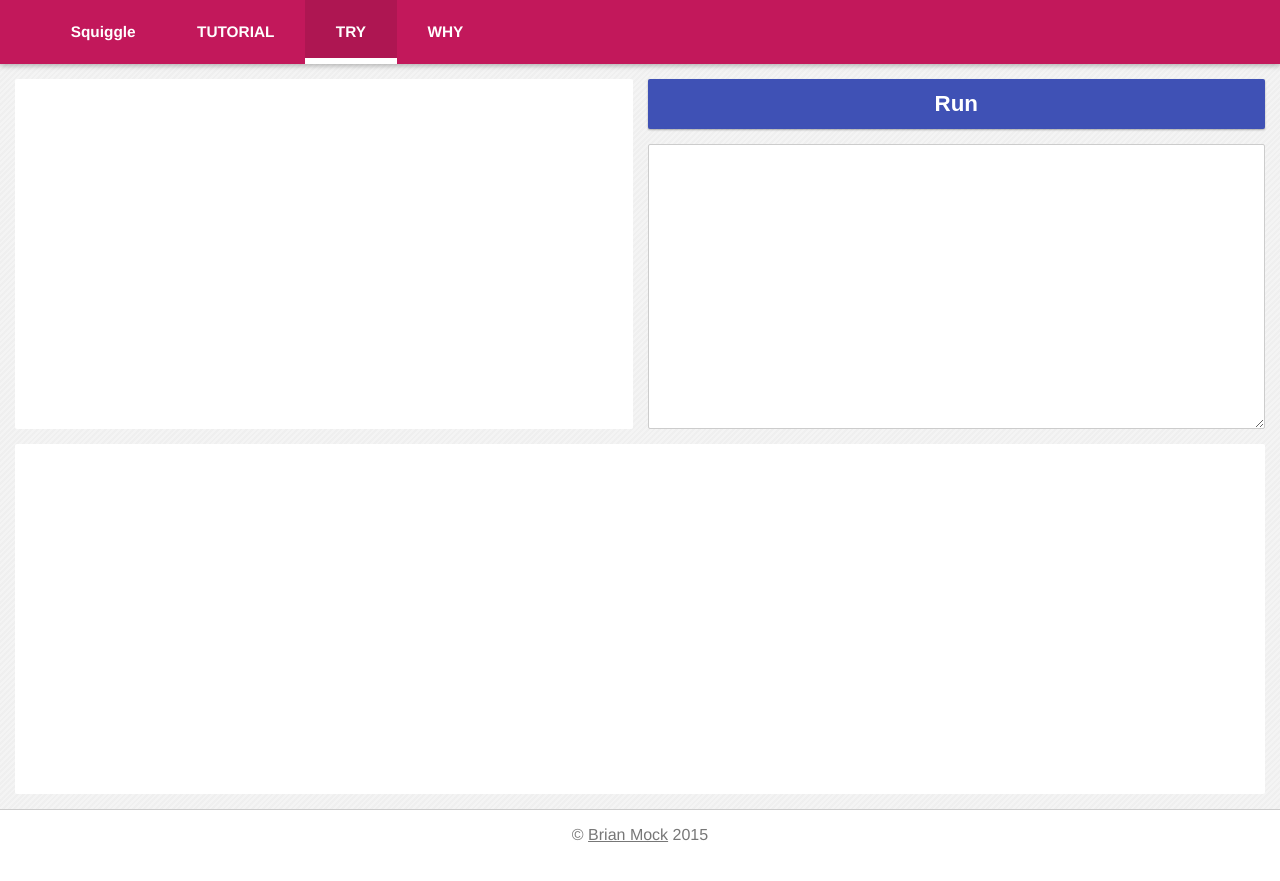
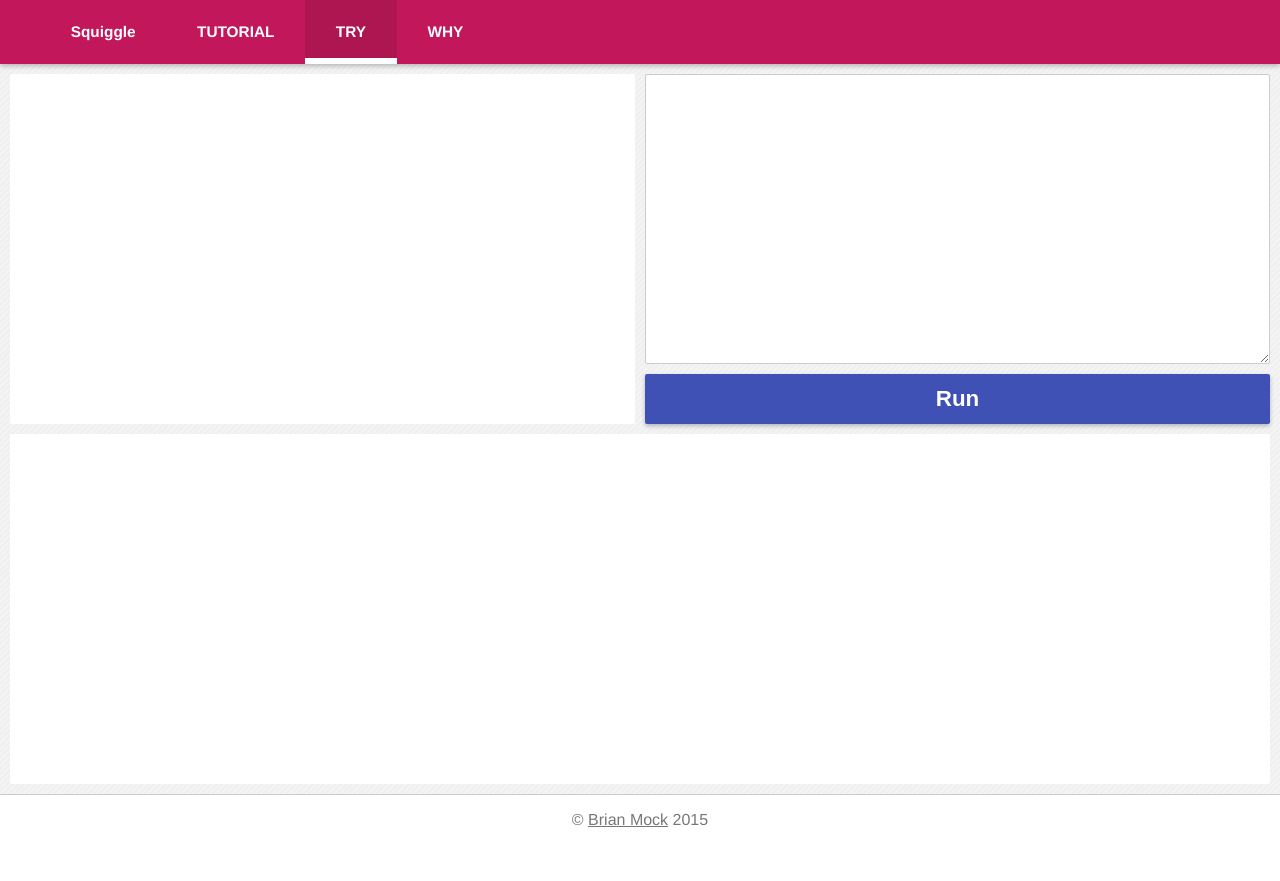
Before and after one commit to squiggle-lang/squiggle-lang.org, a Jekyll site: the page built from try/index.html, in a window 1280 px wide. Shown: the top 881 px of the page. Built offline with Jekyll 4.4.1, drawn with Linux system fonts in a browser that asks for light colours; nearby versions of some CDN libraries; library files that are not in the unit come from our copies; Markdown is read by kramdown in place of the engine named in the settings; a script that is not in the unit is left out.

Commit message:
Moved run button and changed padding

```diff
--- a/_sass/workspace.scss
+++ b/_sass/workspace.scss
@@ -2,7 +2,7 @@
     @include diagonalStripes(#f4f4f4, rgba(black, 0.02), 2px);
 
     $border: 1px solid #ccc;
-    $gap: 15px;
+    $gap: 10px;
     $radius: 2px;
 
     display: flex;
@@ -51,10 +51,10 @@
             font-size: 1.4em;
             font-weight: bold;
             border-radius: $radius;
-            box-shadow: 0 1px 2px rgba(black, 0.30);
             border: 0;
+            box-shadow: 0 2px 4px rgba(black, 0.25);
             margin: 0;
-            margin-bottom: $gap;
+            margin-top: $gap;
 
             &.run {
                 background: $blue;
--- a/try/index.html
+++ b/try/index.html
@@ -10,8 +10,8 @@ cssTab2: focus
         <textarea class="hidden" id="squiggle-code"></textarea>
     </section>
     <section>
+        <div id="console" class="console"></div>
         <button id="run" class="run">Run</button>
-        <div id="console" class="console"></div>
     </section>
     <section class="code">
         <textarea class="hidden" id="javascript-code"></textarea>
```
